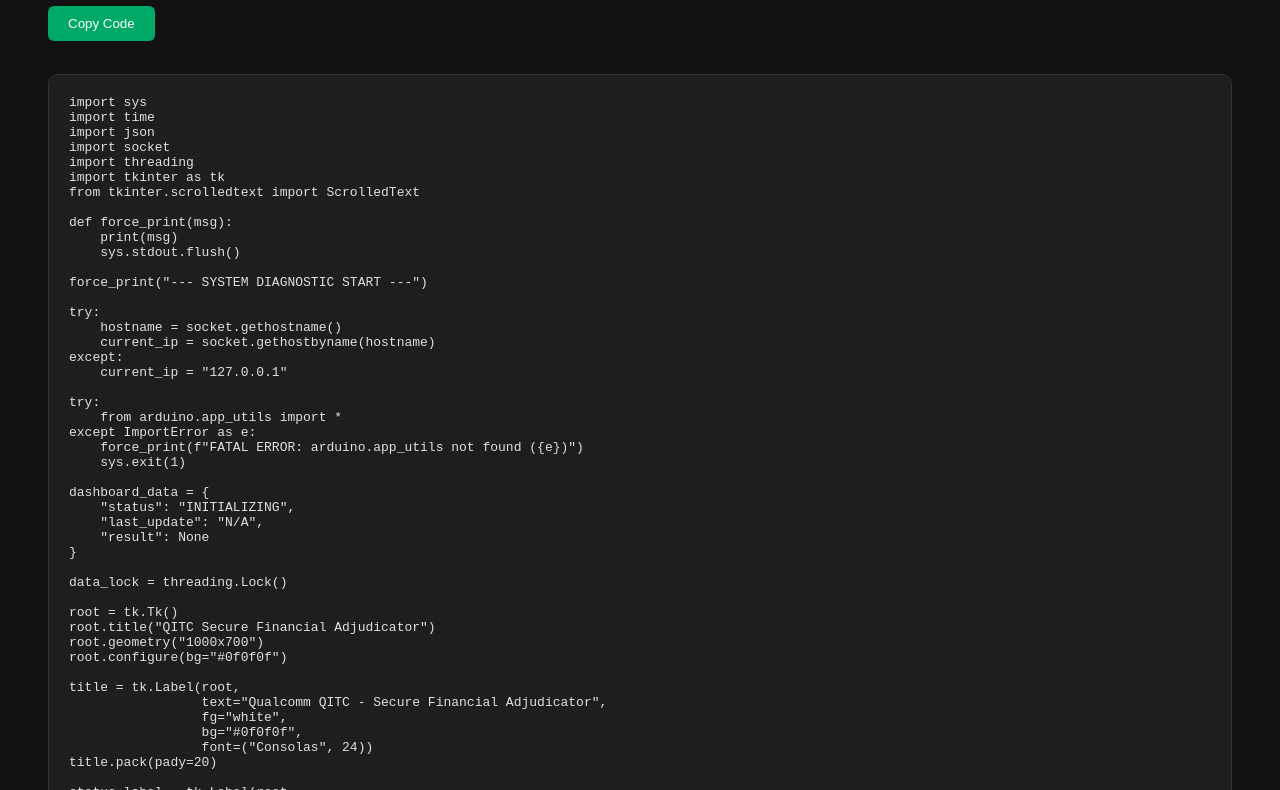
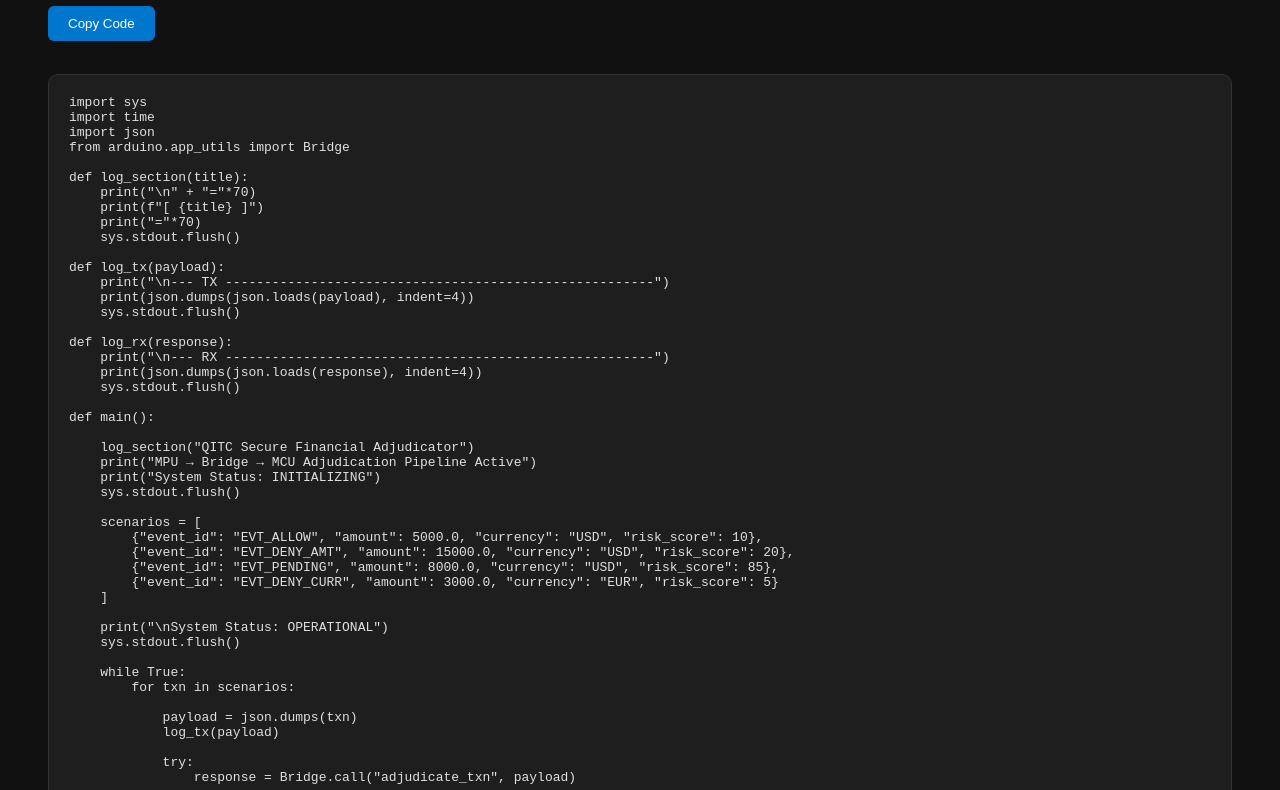
Before and after one commit to weshuangimpact/code, a plain HTML site: page index.html in a window 1280 px wide. Shown: the part 123-913 px from the top of the page. Drawn offline with Linux system fonts and the light colour scheme.

Commit message:
Update index.html

```diff
--- a/index.html
+++ b/index.html
@@ -3,7 +3,7 @@
 <head>
 <meta charset="UTF-8">
 <meta name="viewport" content="width=device-width, initial-scale=1.0">
-<title>QITC MPU Dashboard - Download Code</title>
+<title>QITC MPU Serial Monitor Version</title>
 <style>
 body {
     background:#111;
@@ -24,14 +24,14 @@
 button {
     padding:10px 20px;
     margin-bottom:20px;
-    background:#00aa66;
+    background:#0077cc;
     color:white;
     border:none;
     border-radius:6px;
     cursor:pointer;
 }
 button:hover {
-    background:#00cc77;
+    background:#0099ff;
 }
 </style>
 <script>
@@ -44,79 +44,38 @@
 </head>
 <body>
 
-<h1>QITC MPU Dashboard (GUI Version)</h1>
+<h1>QITC MPU - Serial Monitor Version</h1>
 
 <button onclick="copyCode()">Copy Code</button>
 
 <pre id="codeblock"><code>import sys
 import time
 import json
-import socket
-import threading
-import tkinter as tk
-from tkinter.scrolledtext import ScrolledText
+from arduino.app_utils import Bridge
 
-def force_print(msg):
-    print(msg)
+def log_section(title):
+    print("\n" + "="*70)
+    print(f"[ {title} ]")
+    print("="*70)
     sys.stdout.flush()
 
-force_print("--- SYSTEM DIAGNOSTIC START ---")
+def log_tx(payload):
+    print("\n--- TX -------------------------------------------------------")
+    print(json.dumps(json.loads(payload), indent=4))
+    sys.stdout.flush()
 
-try:
-    hostname = socket.gethostname()
-    current_ip = socket.gethostbyname(hostname)
-except:
-    current_ip = "127.0.0.1"
+def log_rx(response):
+    print("\n--- RX -------------------------------------------------------")
+    print(json.dumps(json.loads(response), indent=4))
+    sys.stdout.flush()
 
-try:
-    from arduino.app_utils import *
-except ImportError as e:
-    force_print(f"FATAL ERROR: arduino.app_utils not found ({e})")
-    sys.exit(1)
+def main():
 
-dashboard_data = {
-    "status": "INITIALIZING",
-    "last_update": "N/A",
-    "result": None
-}
+    log_section("QITC Secure Financial Adjudicator")
+    print("MPU → Bridge → MCU Adjudication Pipeline Active")
+    print("System Status: INITIALIZING")
+    sys.stdout.flush()
 
-data_lock = threading.Lock()
-
-root = tk.Tk()
-root.title("QITC Secure Financial Adjudicator")
-root.geometry("1000x700")
-root.configure(bg="#0f0f0f")
-
-title = tk.Label(root,
-                 text="Qualcomm QITC - Secure Financial Adjudicator",
-                 fg="white",
-                 bg="#0f0f0f",
-                 font=("Consolas", 24))
-title.pack(pady=20)
-
-status_label = tk.Label(root,
-                        text="System Status: INITIALIZING",
-                        fg="#ffea00",
-                        bg="#0f0f0f",
-                        font=("Consolas", 20))
-status_label.pack(pady=10)
-
-result_box = ScrolledText(root,
-                          fg="#00ff41",
-                          bg="#1a1a1a",
-                          font=("Consolas", 14),
-                          height=20)
-result_box.pack(fill="both", expand=True, padx=40, pady=20)
-
-def update_ui():
-    with data_lock:
-        status_label.config(text=f"System Status: {dashboard_data['status']}")
-        result_box.delete("1.0", tk.END)
-        result_box.insert(tk.END,
-                          json.dumps(dashboard_data["result"], indent=4))
-    root.after(1000, update_ui)
-
-def worker():
     scenarios = [
         {"event_id": "EVT_ALLOW", "amount": 5000.0, "currency": "USD", "risk_score": 10},
         {"event_id": "EVT_DENY_AMT", "amount": 15000.0, "currency": "USD", "risk_score": 20},
@@ -124,25 +83,33 @@
         {"event_id": "EVT_DENY_CURR", "amount": 3000.0, "currency": "EUR", "risk_score": 5}
     ]
 
+    print("\nSystem Status: OPERATIONAL")
+    sys.stdout.flush()
+
     while True:
         for txn in scenarios:
+
             payload = json.dumps(txn)
+            log_tx(payload)
+
             try:
                 response = Bridge.call("adjudicate_txn", payload)
+
                 if response:
-                    parsed = json.loads(response)
-                    with data_lock:
-                        dashboard_data["status"] = "OPERATIONAL"
-                        dashboard_data["result"] = parsed
-                        dashboard_data["last_update"] = time.strftime("%H:%M:%S")
-            except:
-                with data_lock:
-                    dashboard_data["status"] = "BRIDGE_ERROR"
+                    log_rx(response)
+                    print("\nDecision Timestamp:", time.strftime("%H:%M:%S"))
+                else:
+                    print("\n[ERROR] Empty response from MCU")
+
+            except Exception as e:
+                print("\n[BRIDGE ERROR]", str(e))
+
+            print("-"*70)
+            sys.stdout.flush()
             time.sleep(3)
 
-threading.Thread(target=worker, daemon=True).start()
-update_ui()
-root.mainloop()</code></pre>
+if __name__ == "__main__":
+    main()</code></pre>
 
 </body>
 </html>
```
